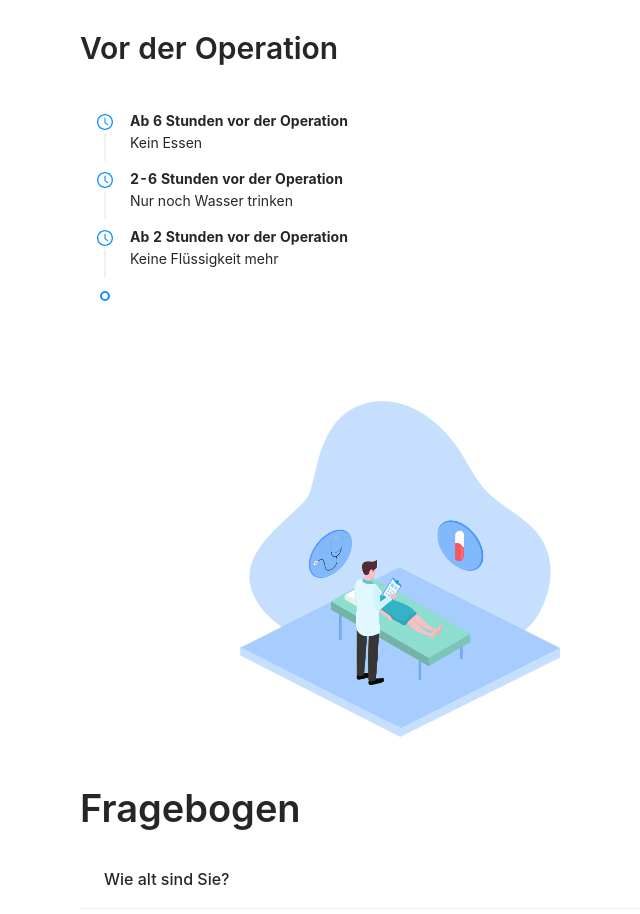
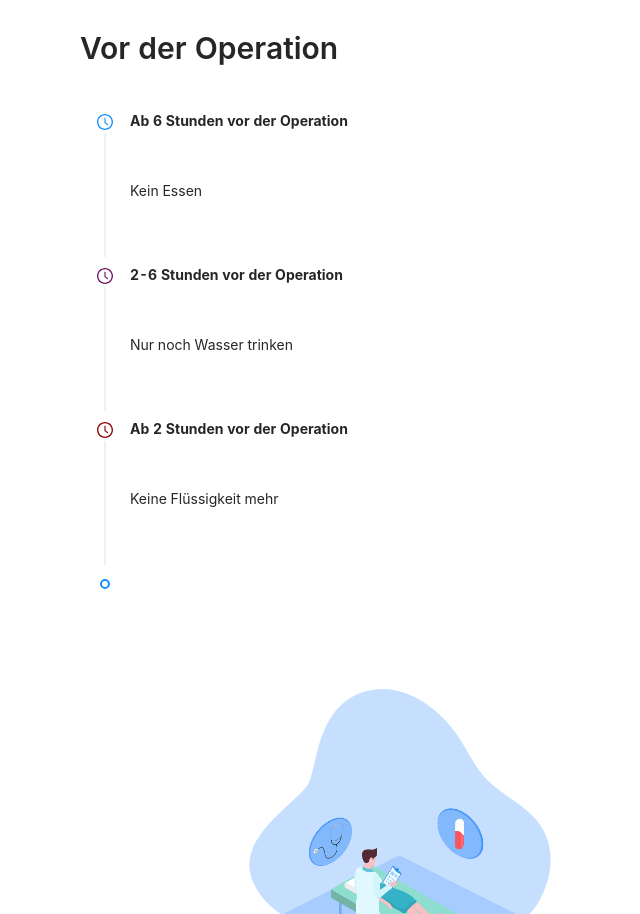
Before and after one commit to benluks/Patient-Form, a React (Create React App) app: page / in a window 1280 px wide. Shown: the part 1840-2754 px from the top of the page, without its empty margins (240-880 px from the left). Built offline with nearby package versions, Linux system fonts and the light colour scheme.

Commit message:
stretch out timeline

```diff
--- a/src/components/information/TimeLine.js
+++ b/src/components/information/TimeLine.js
@@ -2,19 +2,24 @@ import React from 'react';
 
 import { Timeline } from 'antd';
 import { ClockCircleOutlined } from '@ant-design/icons';
-import style from '../CompStyle';
 
-function TimeLine({ timeline, size }) {
+const colors = ['', '#6D176B', '#8E0000'];
+
+function TimeLine({ timeline }) {
   return (
     <Timeline>
       {timeline.map((item, index) => (
         <Timeline.Item
-          dot={<ClockCircleOutlined style={{ fontSize: '16px' }} />}
+          dot={
+            <ClockCircleOutlined
+              style={{ fontSize: '16px', color: colors[index] }}
+            />
+          }
         >
           <b className='timeline-time'>{item.time}</b>
           <p
             className='timeline-event'
-            style={{ padding: { size } + 'px 0', text: 'bold' }}
+            style={{ padding: '48px 0', text: 'bold' }}
           >
             {item.rule}
           </p>
```
